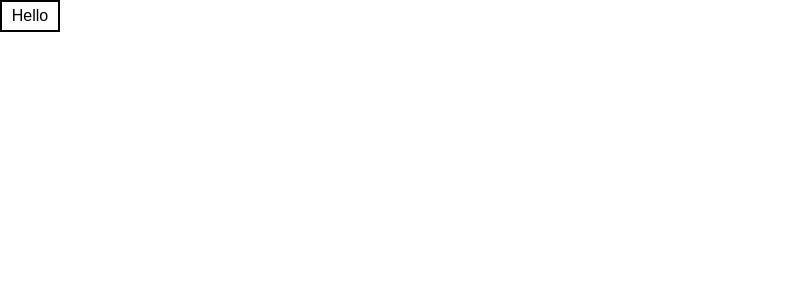
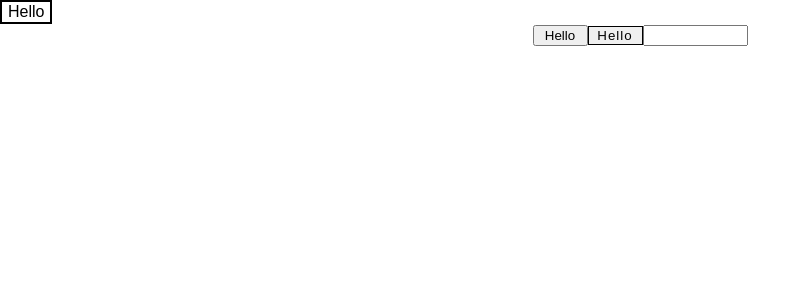
Before and after one commit to Dailer-Pug/vet-clinic, a React (Create React App) app: page / in a window 1280 px wide. Shown: the top 300 px of the page, without its empty margins (0-811 px from the left). Built offline with nearby package versions, Linux system fonts and the light colour scheme.

Commit message:
made flexible core-button compnent, added styles for button, made flexible core-input component

```diff
--- a/src/App.jsx
+++ b/src/App.jsx
@@ -2,11 +2,16 @@ import React from 'react';
 import logo from './logo.svg';
 import './App.css';
 import { Button } from './components/coreComponents/Button';
+import { Input } from './components/coreComponents/Input';
 
 function App() {
   return (
     <div className="App">
       <Button size={55} outline>Hello</Button>
+      <Button size={55} primary>Hello</Button>
+      <Button size={55} ghost>Hello</Button>
+      <Input type="text" size={10} primary />
+
     </div>
   );
 }
--- a/src/components/coreComponents/Button.style.tsx
+++ b/src/components/coreComponents/Button.style.tsx
@@ -1,38 +1,30 @@
 import styled, { css } from 'styled-components'
 
 export const ButtonStyled = styled.button<{ size: number }>`
-
     width: ${(props) => props.size}px;
-    height: 20px
+    min-height: max-content;
    `
 export const ButtonOutline = styled(ButtonStyled)`
   display: flex;
-  align-items: center;
   justify-content: center;
    border: 2px solid black;
   background-color: white;
   color: black;
-  padding: 14px 28px;
   font-size: 16px;
   cursor: pointer;
-  height: 20px;
+  min-height: min-content;
    width: ${(props) => props.size}px;
+  min-width: max-content;
    `
+// Сделай высоту и ширину относительно текста внутри
 export const ButtonGhost = styled(ButtonStyled)`
-margin-right: 1em;
-  margin-bottom: 1em;
   display: inline-block;
-  outline: none;
-  *zoom: 1;
-  text-align: center;
-  text-decoration: none;
-  font-family: inherit;
-  font-weight: 300;
+   font-weight: 300;
   letter-spacing: 1px;
   vertical-align: middle;
   border: 1px solid;
-  transition: all 0.2s ease;
   box-sizing: border-box;
-  text-shadow: 0 1px 0 rgba(0,0,0,0.01);
-
+  min-height: min-content;
+  width: ${(props) => props.size}px;
+  min-width: max-content;
 `
--- a/src/components/coreComponents/Button.tsx
+++ b/src/components/coreComponents/Button.tsx
@@ -1,4 +1,3 @@
-import { type } from "os"
 import React, { ButtonHTMLAttributes, DetailedHTMLProps } from "react"
 import { IStyledComponent, Substitute } from "styled-components/dist/types"
 import { ButtonGhost, ButtonOutline, ButtonStyled } from "./Button.style"
@@ -8,7 +7,6 @@ type ButtonCoreProps = {
   Component: IStyledComponent<"web", Substitute<DetailedHTMLProps<ButtonHTMLAttributes<HTMLButtonElement>, HTMLButtonElement>, { size: number }>>,
   children?: string,
 }
-
 const ButtonCore = ({ size = 20, Component, children }: ButtonCoreProps) => {
 
   if (Component) {
@@ -18,7 +16,6 @@ const ButtonCore = ({ size = 20, Component, children }: ButtonCoreProps) => {
     <ButtonStyled size={size}>Click</ButtonStyled>
   )
 }
-
 type ButtonProps = {
   size: number,
   primary: boolean,
@@ -26,16 +23,15 @@ type ButtonProps = {
   ghost: boolean,
   children: string
 }
-
 export const Button = ({ children, size, primary, outline, ghost, ...props }: ButtonProps) => {
   if (primary) {
     return <ButtonCore size={size} {...props} Component={ButtonStyled}>{children}</ButtonCore>
-
-  } else if (outline) {
+  }
+  if (outline) {
     return <ButtonCore {...props} Component={ButtonOutline}>{children}</ButtonCore>
-  } else if (ghost) {
+  }
+  if (ghost) {
     return <ButtonCore size={size} {...props} Component={ButtonGhost}>{children}</ButtonCore>
-
   }
   return 'No primary button found'
 }
--- /dev/null
+++ b/src/components/coreComponents/Input.style.tsx
@@ -0,0 +1,8 @@
+import styled, { css } from "styled-components";
+
+
+export const InputStyled = styled.input<{ size?: number }>`
+  min-width: max-content;
+  min-height: max-content;
+
+`
--- /dev/null
+++ b/src/components/coreComponents/Input.tsx
@@ -0,0 +1,46 @@
+import { ButtonHTMLAttributes, DetailedHTMLProps } from "react"
+import { IStyledComponent } from "styled-components"
+import { Substitute } from "styled-components/dist/types"
+import { InputStyled } from "./Input.style"
+
+
+type InputCoreProps = {
+  size?: number,
+  Component: IStyledComponent<"web", Substitute<React.DetailedHTMLProps<React.InputHTMLAttributes<HTMLInputElement>, HTMLInputElement>, {
+    size?: number | undefined;
+  }>>
+  ,
+  type: string
+}
+
+const InputCore = ({ size = 20, Component }: InputCoreProps) => {
+
+  if (Component) {
+    return (
+      <Component size={size}></Component>
+    )
+  }
+  return (
+    <InputStyled size={size}>"Input primary is not found"</InputStyled>
+  )
+}
+
+type InputProps = {
+  size: number,
+  primary: string,
+  dropout: string,
+  form: string,
+  type: string
+}
+
+export const Input = ({ size, primary, dropout, form, type, ...props }: InputProps) => {
+
+  if (primary) {
+    return <InputCore {...props} type={type} size={size} Component={InputStyled} />
+  }
+
+  return (
+    "No Primary input found"
+  )
+
+}
```
